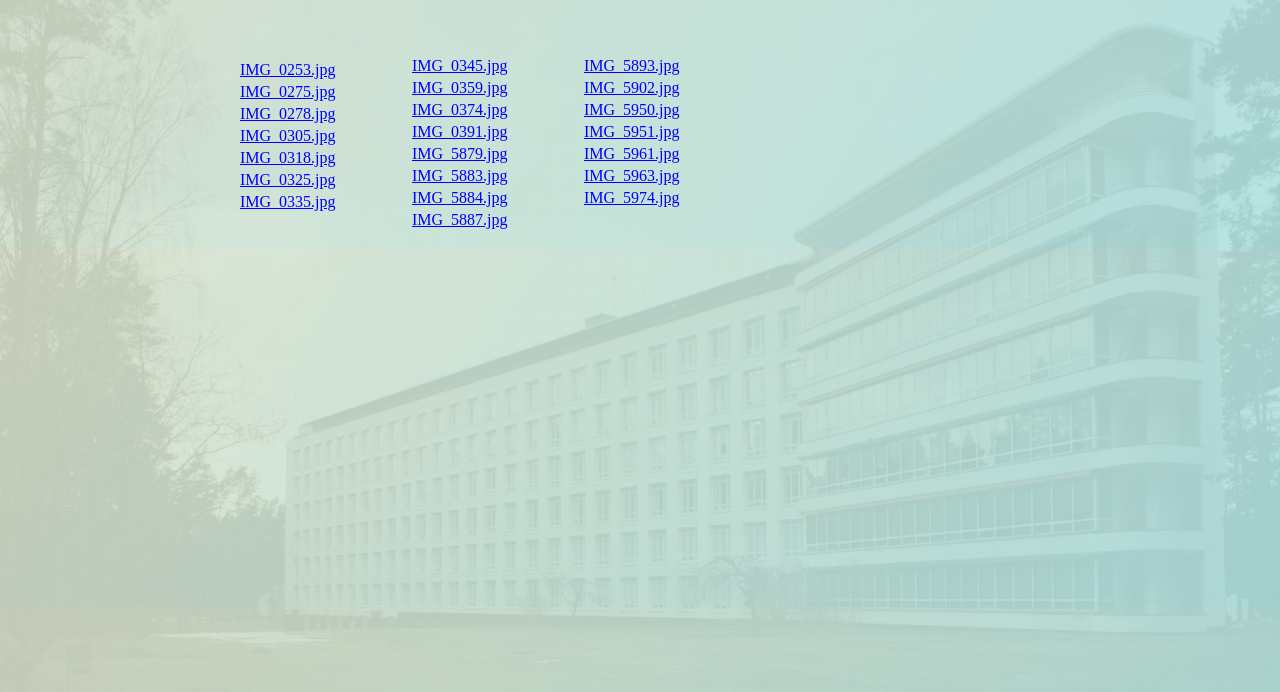
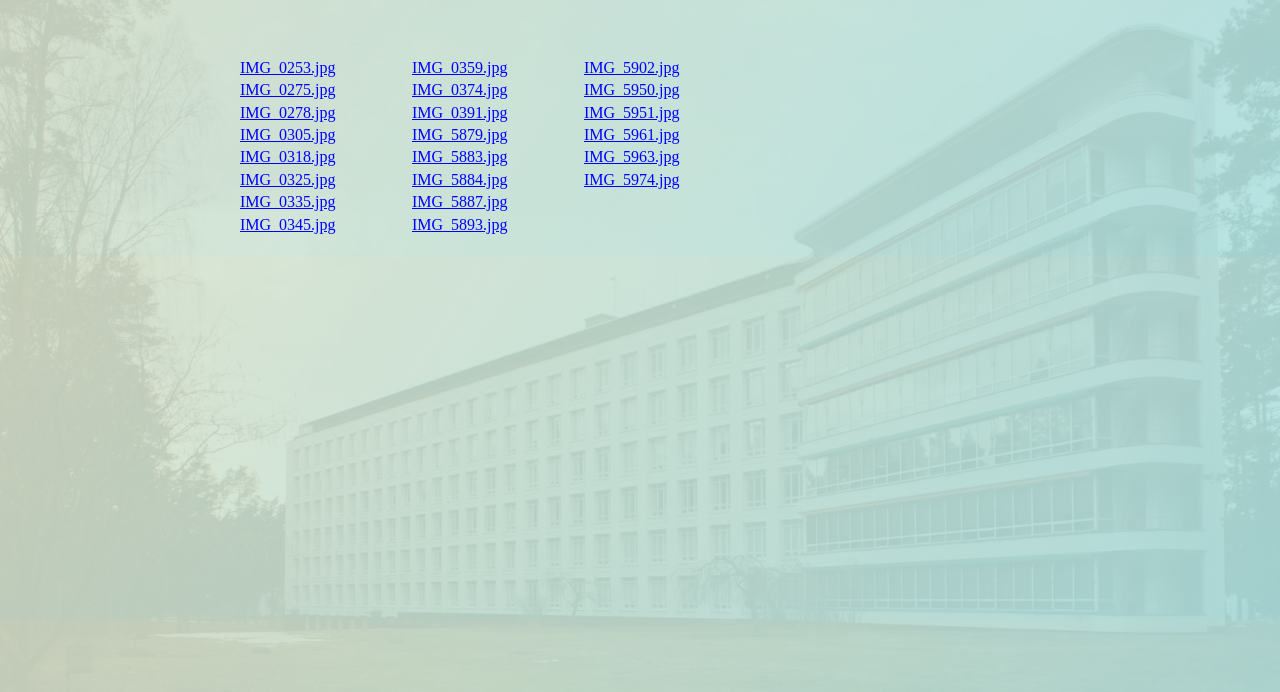
Before and after one commit to oskarradon/paimio, a website: page documentation.html in a window 1280 px wide. Shown: the part 108-800 px from the top of the page. Drawn offline with nearby package versions, Linux system fonts and the light colour scheme.

Commit message:
Style doc list with line height

```diff
--- a/scss/styles.scss
+++ b/scss/styles.scss
@@ -80,7 +80,7 @@ nav a:nth-of-type(2), nav a:nth-of-type(3) {
     }
     li {
       word-wrap: break-word;
-      margin: 4px 0;
+      margin: 4px 0 0;
     }
   }
 }
@@ -100,7 +100,11 @@ a {
   }
 }
 
-.doc {
+.lower.doc {
   width: 40vw;
   max-width: 500px;
+  ul li {
+    margin: 0;
+    line-height: 1.4em;
+  }
 }
```
Also changed, not shown: css/styles.css, 1 other file.
